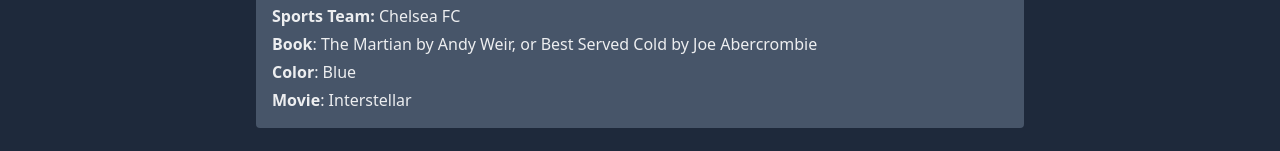
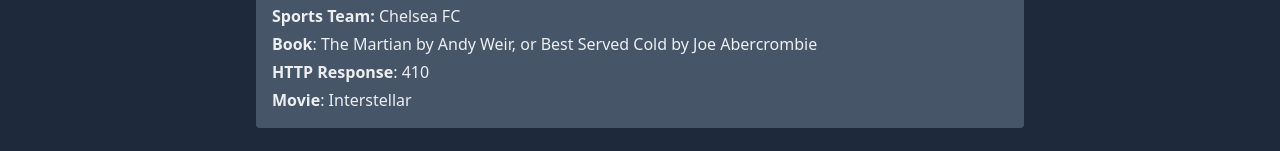
Before and after one commit to wisdomcookie/personal, a Next.js app: page /about in a window 1280 px wide. Shown: the part 456-607 px from the top of the page. Built offline with nearby package versions, Linux system fonts and the light colour scheme.

Commit message:
Update About page content

```diff
--- a/app/about/page.tsx
+++ b/app/about/page.tsx
@@ -32,7 +32,7 @@
             <span className="font-bold">Book</span>: The Martian by Andy Weir, or Best Served Cold by Joe Abercrombie
           </li>
           <li>
-            <span className="font-bold">Color</span>: Blue
+            <span className="font-bold">HTTP Response</span>: 410
           </li>
           <li>
             <span className="font-bold">Movie</span>: Interstellar
```
